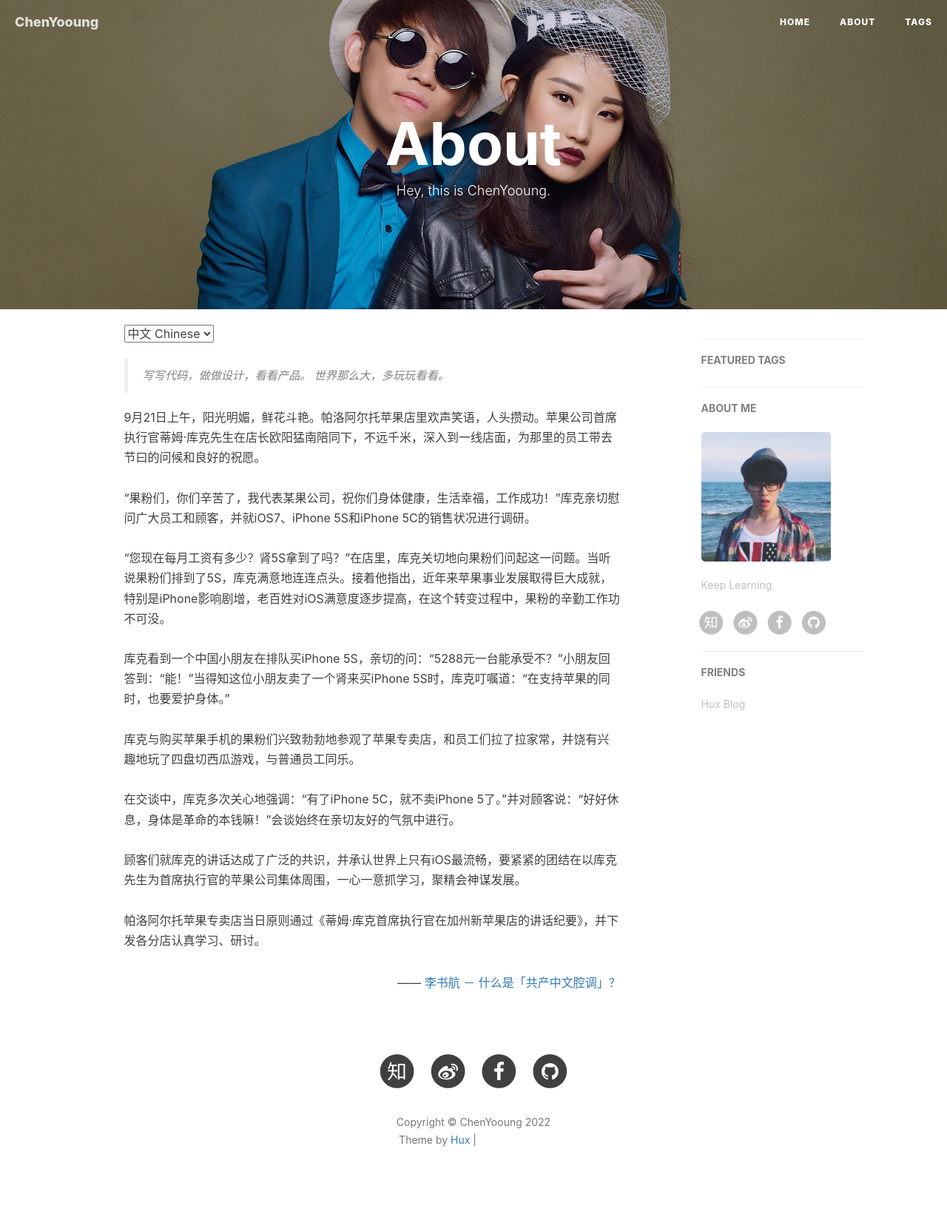
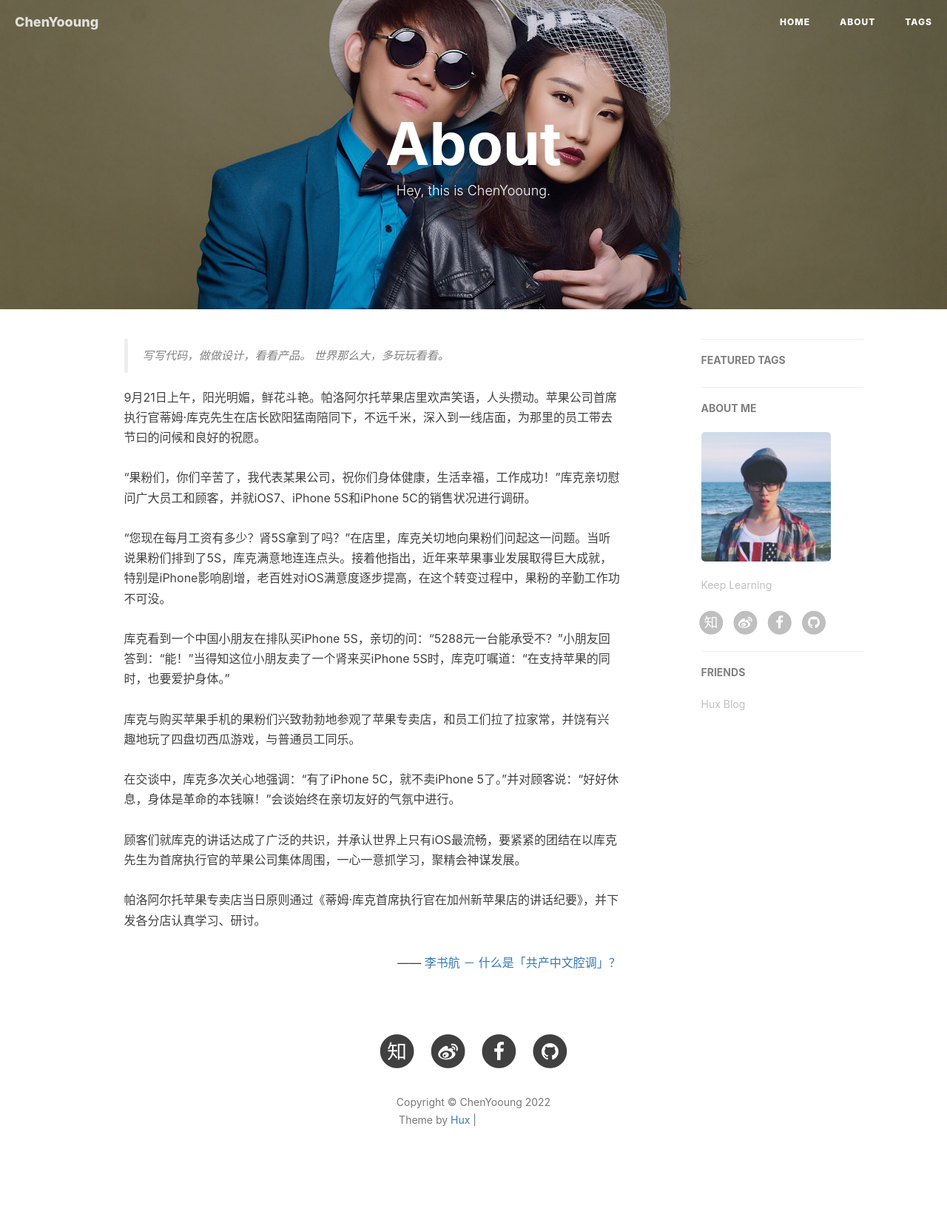
Before and after one commit to ChenYooung/ChenYooung.github.io, a Jekyll site: the page built from about.html, in a window 1280 px wide. Shown: the whole page at 74% size. Built offline with Jekyll 4.4.1, drawn with Linux system fonts in a browser that asks for light colours; nearby versions of some CDN libraries; comment, search, counter and statistics services are not loaded; after the commit the page ends 1618 px from its top, so only the background shows below that; grey boxes are pictures that could not be loaded.

Commit message:
delete English description

```diff
--- a/about.html
+++ b/about.html
@@ -6,10 +6,10 @@ header-img: "img/about-bg.jpg"
 ---
 
 <!-- Language Selector -->
-<select onchange= "onLanChange(this.options[this.options.selectedIndex].value)">
+<!-- <select onchange= "onLanChange(this.options[this.options.selectedIndex].value)">
     <option value="0" selected> 中文 Chinese </option>
     <option value="1"> 英语 English </option>
-</select>
+</select> -->
 
 <!-- Chinese Version -->
 <div class="zh post-container">
@@ -27,7 +27,7 @@ header-img: "img/about-bg.jpg"
 </div>
 
 <!-- English Version -->
-<div class="en post-container">
+<!-- <div class="en post-container">
     <blockquote>
         Designer or Engineer, things in between.
     </blockquote>
@@ -44,10 +44,10 @@ header-img: "img/about-bg.jpg"
     -- Steve Jobs
     </p>
 
-</div>
+</div> -->
 
 <!-- Handle Language Change -->
-<script type="text/javascript">
+<!-- <script type="text/javascript">
     var $zh = document.querySelector(".zh");
     var $en = document.querySelector(".en");
     function onLanChange(index){
@@ -60,7 +60,7 @@ header-img: "img/about-bg.jpg"
         }
     }
     onLanChange(0);
-</script>
+</script> -->
 
 
 
```
